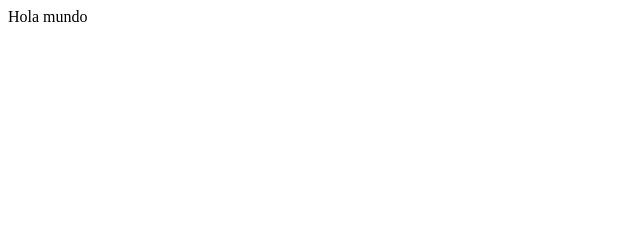
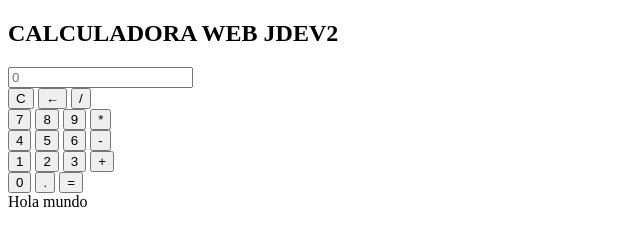
Before and after one commit to juansedev2/Calculadora-Web, a plain HTML site: page index.html in a window 1280 px wide. Shown: the whole page, without its empty margins (0-640 px from the left). Drawn offline with Linux system fonts and the light colour scheme.

Commit message:
Realizado la estructura de la calculadora

```diff
--- a/index.html
+++ b/index.html
@@ -10,6 +10,50 @@
     <link rel="stylesheet" href="css/estilos.css">
 </head>
 <body>
+    <main>
+        <section id="titulo">
+            <h1>CALCULADORA WEB JDEV2</h1>
+        </section>
+        <section id="seccion_calculadora">
+            <section id="calculadora">
+                <section id="pantalla_resultado">
+                    <input type="text" id="pantalla" name="pantalla" placeholder="0" readonly>
+                </section>
+                <section id="botones">
+                    <section id="botones_principales">
+                        <section class="principales">
+                            <button name="clear" value="C">C</button>
+                            <button name="delete_one" value="←">←</button>
+                            <button name="operacion" value="/">/</button>
+                        </section>
+                    </section>
+                    <section class="botones_centrales">
+                        <button name="numero" value="7">7</button>
+                        <button name="numero" value="8">8</button>
+                        <button name="numero" value="9">9</button>
+                        <button name="operacion" value="*">*</button>
+                    </section>
+                    <section class="botones_centrales">
+                        <button name="numero" value="4">4</button>
+                        <button name="numero" value="5">5</button>
+                        <button name="numero" value="6">6</button>
+                        <button name="operacion" value="-">-</button>
+                    </section>
+                    <section class="botones_centrales">
+                        <button name="numero" value="1">1</button>
+                        <button name="numero" value="2">2</button>
+                        <button name="numero" value="3">3</button>
+                        <button name="operacion" value="+">+</button>
+                    </section>
+                    <section id="botones_finales">
+                        <button name="numero" value="0">0</button>
+                        <button name="operacion" value=".">.</button>
+                        <button name="operacion" value="=">=</button>
+                    </section>
+                </section>
+            </section>
+        </section>
+    </main>
     <!--!Así es como se recomienda anexar los scripts, a través del atributo source y ubicar el elemento-->
     <script src="js/script.js"></script>
 </body>
```
